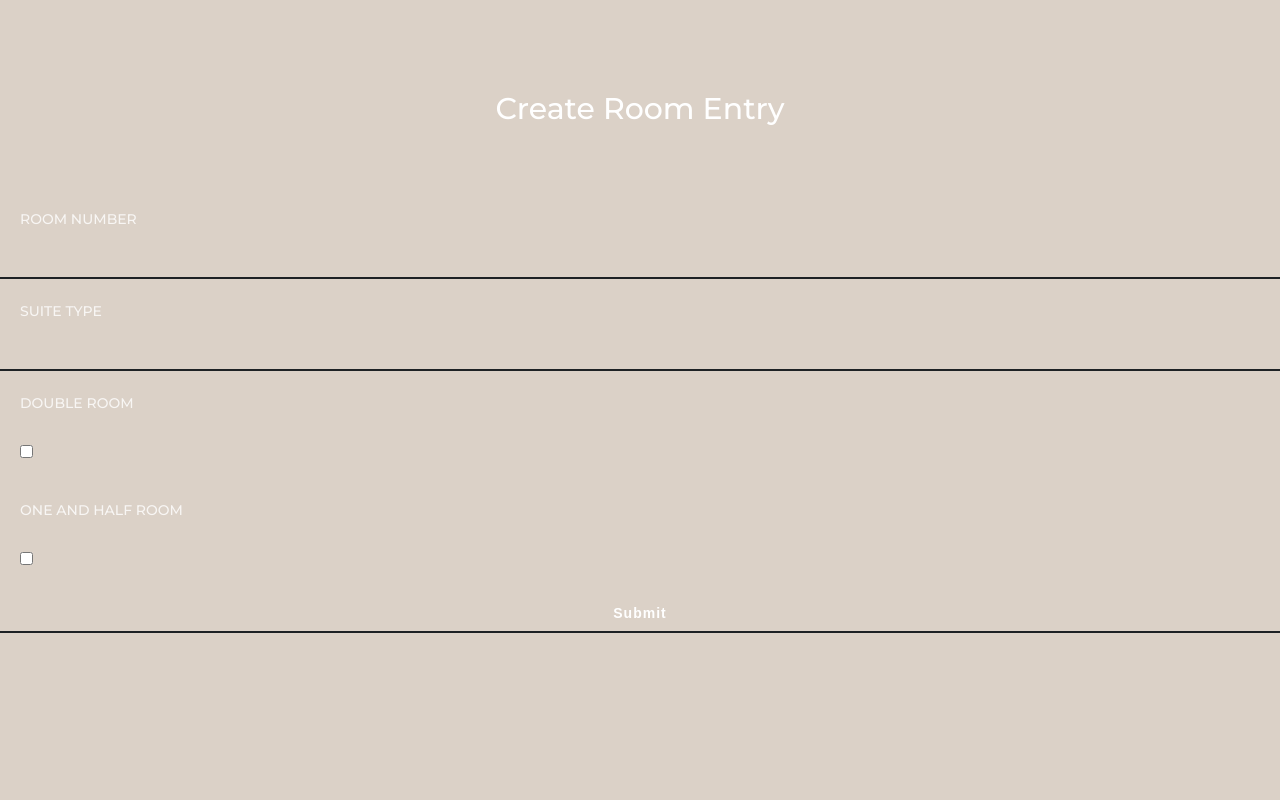
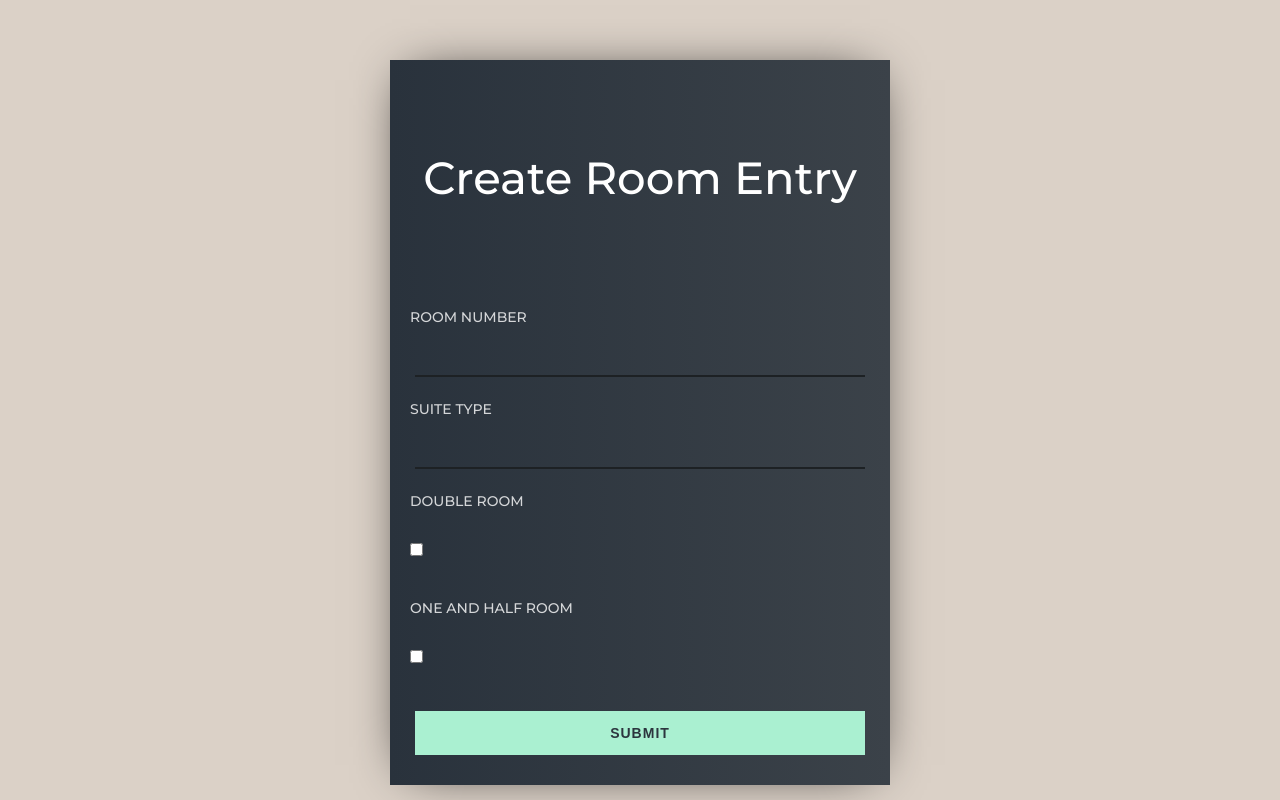
Before and after one commit to Sonicfires2/Housing-Assignment-AI, a PHP site: page /HTML_Interface/CreateRoom.html in a window 1280 px wide. Run offline with PHP 8.4, Linux system fonts and the light colour scheme.

Commit message:
Update form.css

```diff
--- a/Project1/taskB/HTML_Interface/form.css
+++ b/Project1/taskB/HTML_Interface/form.css
@@ -94,6 +94,88 @@ a {
   margin-left: -262.5px;
   margin-top: 60px;
   box-shadow: 0px 30px 50px -20px #000;
+}
+
+.container-delete-room-shadow, .container-delete-room {
+  position: absolute;
+  width: 500px;
+  min-height: 400px;
+  height: fit-content;
+  left: 50%;
+  margin-left: -250px;
+  margin-top: 60px;
+  background: linear-gradient(90deg, #29323c 0%, #3b4249 100%);
+  box-shadow: 0px 0px 50px -20px #000;
+  margin-bottom: 60px;
+}
+
+#delete-room-entry-container input {
+  width: 90%;
+  margin-left: 5%;
+}
+
+.button-delete-room {
+  display: block;
+  width: 90%;
+  background: #aaf0d1;
+  color: #2c353e;
+  text-transform: uppercase;
+  margin-top: 1.3em;
+  padding: 12px;
+  margin-left: 5%;
+  margin-bottom: 30px;
+  cursor: pointer;
+  border: 2px solid transparent;
+}
+
+.container-create-room {
+  position: absolute;
+  width: 500px;
+  min-height: 400px;
+  height: fit-content;
+  left: 50%;
+  margin-left: -250px;
+  margin-top: 60px;
+  background: linear-gradient(90deg, #29323c 0%, #3b4249 100%);
+  box-shadow: 0px 0px 50px -20px #000;
+  margin-bottom: 60px;
+}
+
+.container-create-room input {
+  width: 90%;
+  margin-left: 5%;
+}
+
+.button-create-room {
+  display: block;
+  width: 90%;
+  background: #aaf0d1;
+  color: #2c353e;
+  text-transform: uppercase;
+  margin-top: 1.3em;
+  padding: 12px;
+  margin-left: 5%;
+  margin-bottom: 30px;
+  cursor: pointer;
+  border: 2px solid transparent;
+}
+
+.container-shadow {
+  box-shadow: 0px 30px 50px -20px #000;
+}
+
+.wrap {
+  padding: 20px;
+}
+
+.headingsContainer {
+  text-align: center;
+  color: #fff;
+  margin-bottom: 20px;
+}
+
+.headings {
+  font-size: 1.5em;
 }
 
 .wrap {
```
